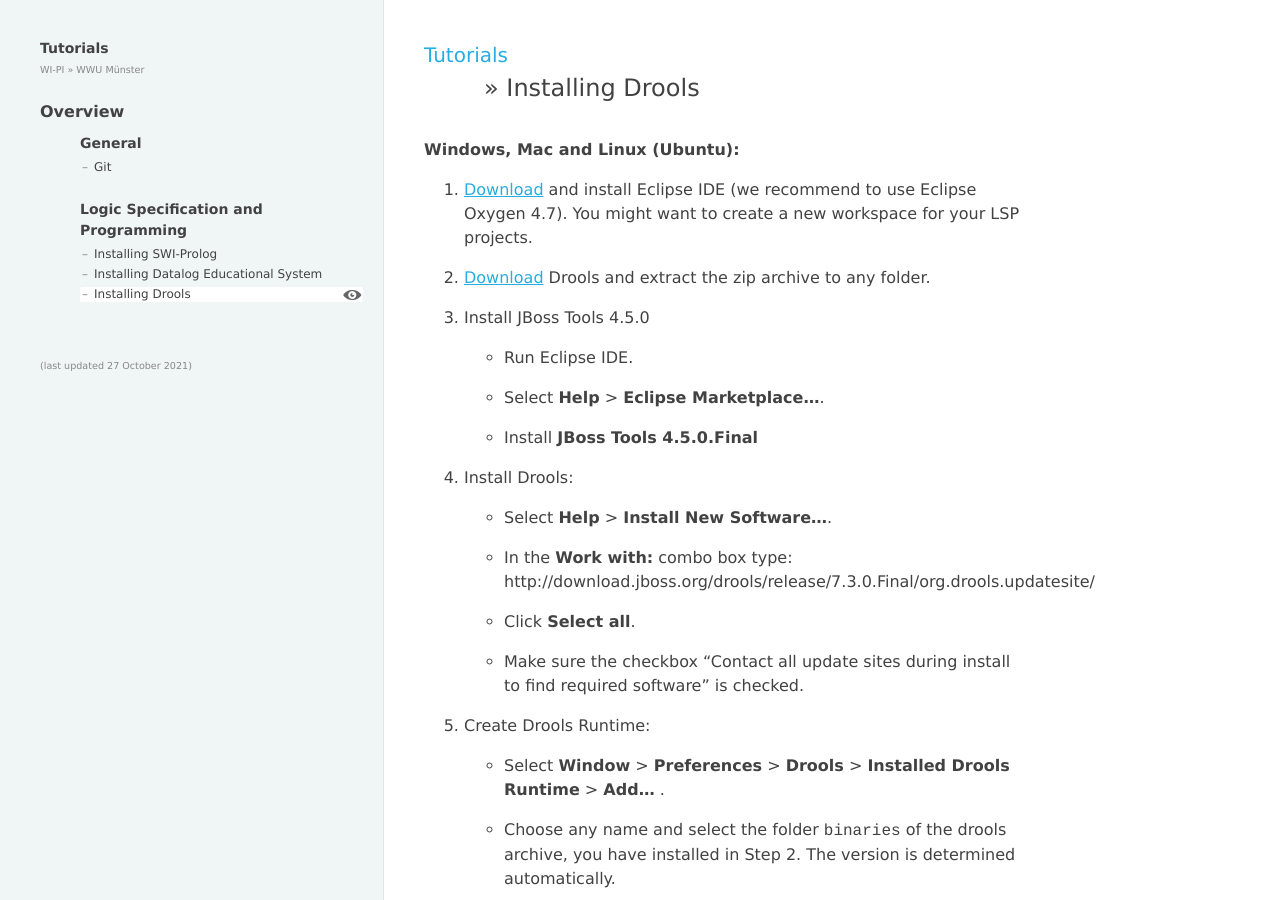
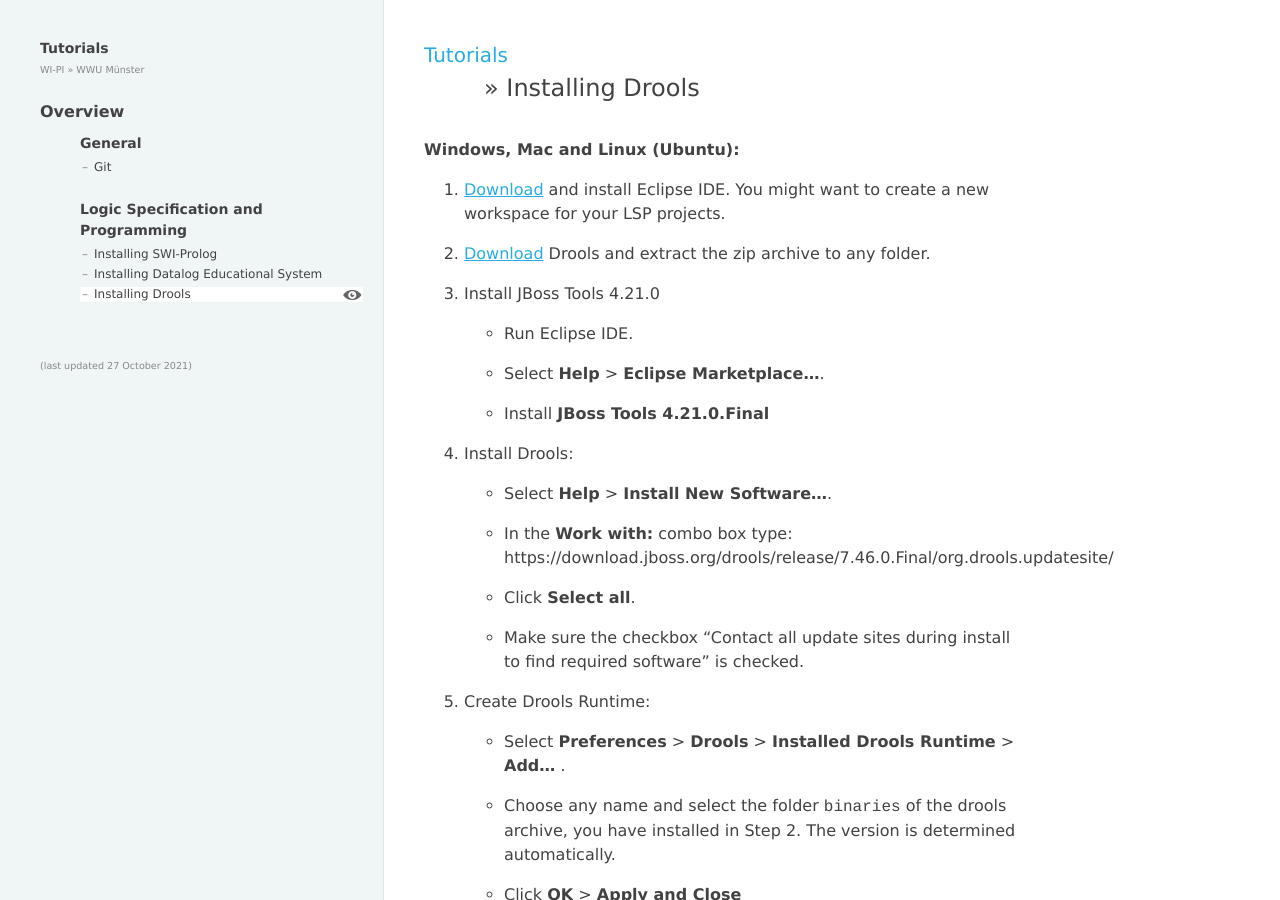
Before and after one commit to wwu-pi/tutorials, a Jekyll site: the page built from lectures/lsp/030_install_drools.md, in a window 1280 px wide and 900 px high. Built offline with Jekyll 4.4.1, drawn with Linux system fonts in a browser that asks for light colours.

Commit message:
Update drools tutorial

```diff
--- a/lectures/lsp/030_install_drools.md
+++ b/lectures/lsp/030_install_drools.md
@@ -5,23 +5,23 @@
 
 **Windows, Mac and Linux (Ubuntu):**
 
-1. [Download](https://www.eclipse.org/downloads/) and install Eclipse IDE (we recommend to use Eclipse Oxygen 4.7). You might want to create a new workspace for your LSP projects.
+1. [Download](https://www.eclipse.org/downloads/) and install Eclipse IDE. You might want to create a new workspace for your LSP projects.
 
-2. [Download](https://download.jboss.org/drools/release/7.3.0.Final/drools-distribution-7.3.0.Final.zip) Drools and extract the zip archive to any folder.
+2. [Download](https://download.jboss.org/drools/release/7.60.0.Final/droolsjbpm-integration-distribution-7.60.0.Final.zip) Drools and extract the zip archive to any folder.
 
-3. Install JBoss Tools 4.5.0
+3. Install JBoss Tools 4.21.0
 
    * Run Eclipse IDE.
 
    * Select **Help** > **Eclipse Marketplace...**.
 
-   * Install **JBoss Tools 4.5.0.Final**
+   * Install **JBoss Tools 4.21.0.Final**
 
 4. Install Drools:
 
    * Select **Help** > **Install New Software...**.
 
-   * In the **Work with:** combo box type: http://download.jboss.org/drools/release/7.3.0.Final/org.drools.updatesite/
+   * In the **Work with:** combo box type: https://download.jboss.org/drools/release/7.46.0.Final/org.drools.updatesite/
 
    * Click **Select all**.
 
@@ -29,7 +29,7 @@
 
 5. Create Drools Runtime:
 
-   * Select **Window** > **Preferences** > **Drools** > **Installed Drools Runtime** > **Add...** .
+   * Select **Preferences** > **Drools** > **Installed Drools Runtime** > **Add...** .
 
    * Choose any name and select the folder `binaries` of the drools archive, you have installed in Step 2. The version is determined automatically.
 
```
